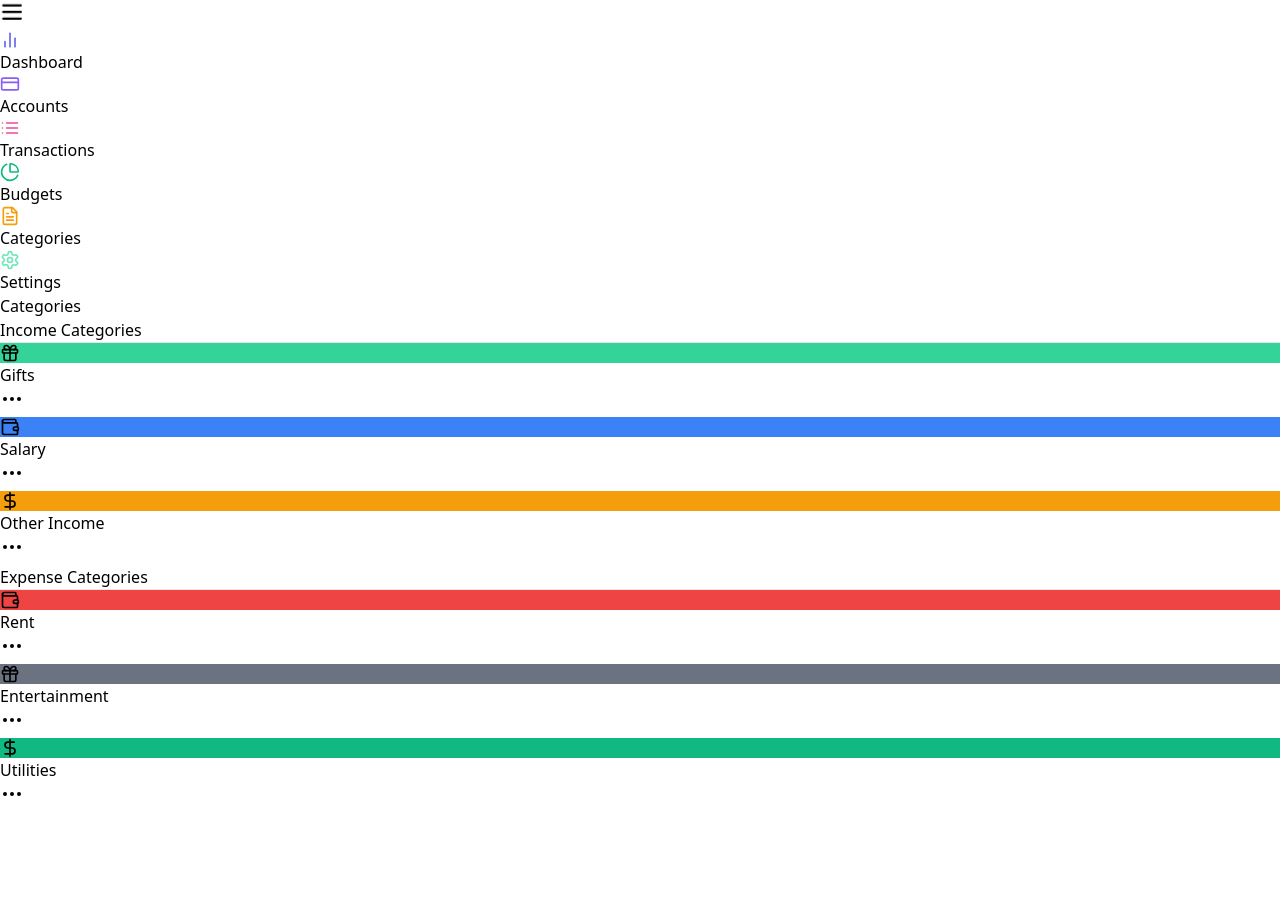
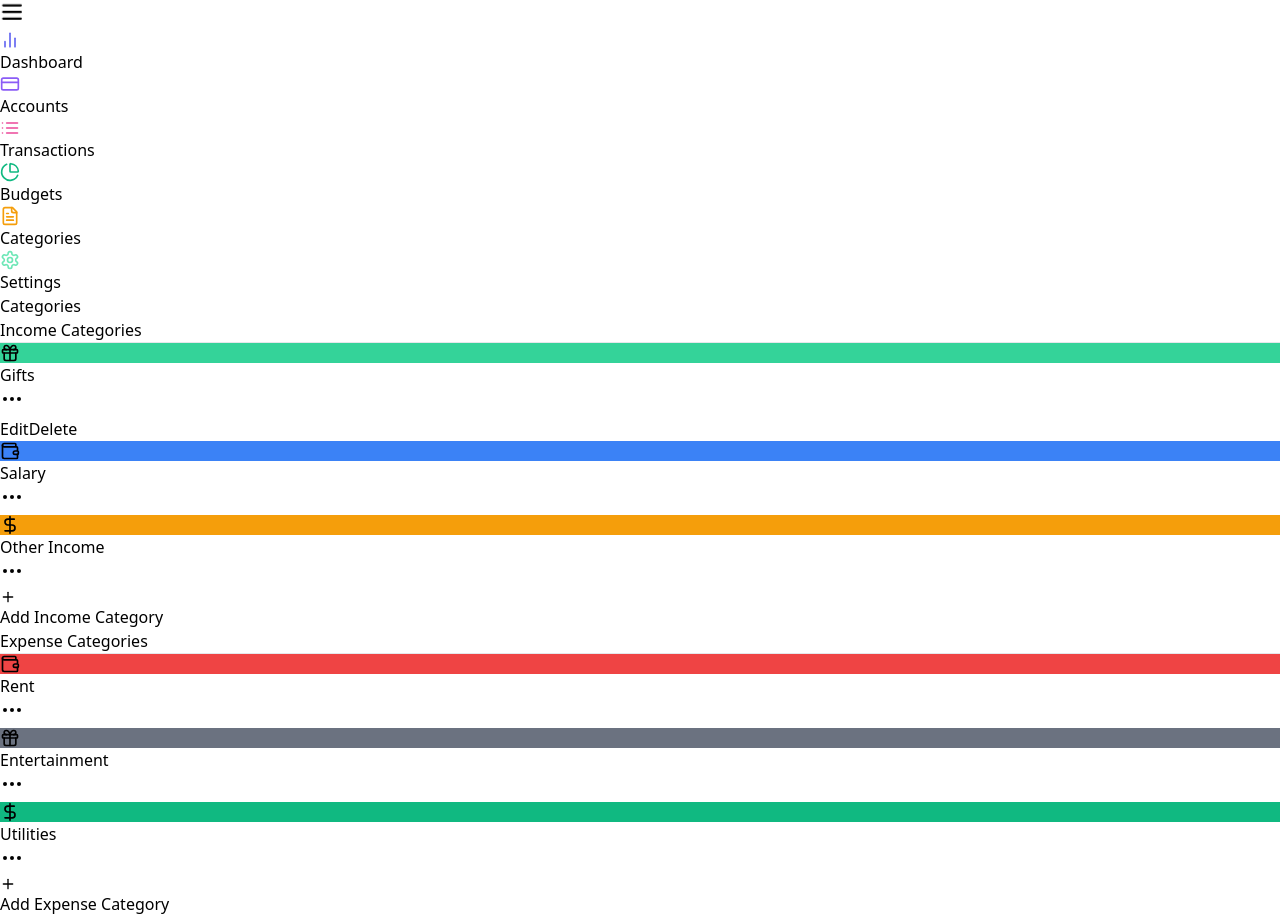
Before and after one commit to MalcolmX2145/expense-tracker-app, a React (Vite) app in the folder frontend/: page /categories in a window 1280 px wide. Both pictures are taken after a click on the button 12 px from the left and 399 px from the top of the page. Before the commit the page ends 812 px from the top, so only its background shows below. Built offline with nearby package versions, Linux system fonts and the light colour scheme.

Commit message:
Done with Transactions

```diff
--- a/frontend/src/components/categories/CategoryItem.jsx
+++ b/frontend/src/components/categories/CategoryItem.jsx
@@ -1,10 +1,30 @@
+import { useState, useRef, useEffect } from "react";
 import { motion } from "framer-motion";
 import { Ellipsis } from "lucide-react";
 
-const CategoryItem = ({ icon: Icon, color, name }) => {
+const CategoryItem = ({ icon: Icon, color, name, onEdit, onDelete }) => {
+  const [isDropdownOpen, setIsDropdownOpen] = useState(false);
+  const dropdownRef = useRef(null);
+
+  const toggleDropdown = () => setIsDropdownOpen((prev) => !prev);
+
+  // Close dropdown when clicking outside
+  useEffect(() => {
+    const handleClickOutside = (event) => {
+      if (dropdownRef.current && !dropdownRef.current.contains(event.target)) {
+        setIsDropdownOpen(false);
+      }
+    };
+
+    document.addEventListener("mousedown", handleClickOutside);
+    return () => {
+      document.removeEventListener("mousedown", handleClickOutside);
+    };
+  }, []);
+
   return (
     <motion.div
-      className="flex items-center justify-between bg-gray-800 bg-opacity-50 backdrop-blur-md p-4 rounded-md shadow-md border border-gray-700"
+      className="relative flex items-center justify-between bg-gray-800 bg-opacity-50 backdrop-blur-md p-4 rounded-md shadow-md border border-gray-700"
       whileHover={{ scale: 1.02 }}
     >
       <div className="flex items-center">
@@ -16,9 +36,32 @@ const CategoryItem = ({ icon: Icon, color, name }) => {
         </div>
         <span className="ml-4 text-gray-100 font-medium">{name}</span>
       </div>
-      <button className="p-2 rounded-full hover:bg-gray-700 transition-colors">
-        <Ellipsis className="text-gray-400" />
-      </button>
+      <div className="relative" ref={dropdownRef}>
+        <button
+          className="p-2 rounded-full hover:bg-gray-700 transition-colors"
+          onClick={toggleDropdown}
+        >
+          <Ellipsis className="text-gray-400" />
+        </button>
+        {isDropdownOpen && (
+          <div
+            className="absolute right-0 bottom-full mb-2 bg-gray-700 text-white rounded-md shadow-lg w-40"
+          >
+            <button
+              onClick={onEdit}
+              className="block w-full px-4 py-2 text-left hover:bg-gray-600"
+            >
+              Edit
+            </button>
+            <button
+              onClick={onDelete}
+              className="block w-full px-4 py-2 text-left hover:bg-gray-600"
+            >
+              Delete
+            </button>
+          </div>
+        )}
+      </div>
     </motion.div>
   );
 };
--- /dev/null
+++ b/frontend/src/components/categories/EditCategoryModal.jsx
@@ -0,0 +1,46 @@
+import React from "react";
+
+const EditCategoryModal = ({ isOpen, onClose, category, onSave }) => {
+  const [newName, setNewName] = React.useState(category?.name || "");
+
+  if (!isOpen) return null;
+
+  const handleSave = () => {
+    onSave(newName);
+    onClose();
+  };
+
+  return (
+    <div className="fixed inset-0 flex items-center justify-center bg-black bg-opacity-50 z-50">
+      <div className="bg-gray-800 p-6 rounded shadow-lg w-96">
+        <h2 className="text-lg font-semibold text-white mb-4">Edit Category</h2>
+        <label htmlFor="categoryName" className="block text-sm text-gray-400 mb-2">
+          Category Name
+        </label>
+        <input
+          id="categoryName"
+          type="text"
+          value={newName}
+          onChange={(e) => setNewName(e.target.value)}
+          className="w-full px-3 py-2 bg-gray-700 text-white rounded mb-4 focus:outline-none focus:ring focus:ring-indigo-500"
+        />
+        <div className="flex justify-end space-x-2">
+          <button
+            onClick={onClose}
+            className="px-4 py-2 bg-gray-600 text-white rounded hover:bg-gray-700"
+          >
+            Cancel
+          </button>
+          <button
+            onClick={handleSave}
+            className="px-4 py-2 bg-indigo-500 text-white rounded hover:bg-indigo-600"
+          >
+            Save
+          </button>
+        </div>
+      </div>
+    </div>
+  );
+};
+
+export default EditCategoryModal;
--- a/frontend/src/pages/Categories.jsx
+++ b/frontend/src/pages/Categories.jsx
@@ -1,20 +1,66 @@
+import { useState } from "react";
 import Header from "../components/Header";
 import CategoryItem from "../components/categories/CategoryItem.jsx";
+import EditCategoryModal from "../components/categories/EditCategoryModal";
+import { ToastContainer, toast } from "react-toastify";
+import "react-toastify/dist/ReactToastify.css";
 
-import { Gift, Wallet, DollarSign } from "lucide-react";
+import { Gift, Wallet, DollarSign, Plus } from "lucide-react";
 
 const Categories = () => {
-  const incomeCategories = [
+  const [incomeCategories, setIncomeCategories] = useState([
     { icon: Gift, color: "#34D399", name: "Gifts" },
     { icon: Wallet, color: "#3B82F6", name: "Salary" },
     { icon: DollarSign, color: "#F59E0B", name: "Other Income" },
-  ];
+  ]);
 
-  const expenseCategories = [
+  const [expenseCategories, setExpenseCategories] = useState([
     { icon: Wallet, color: "#EF4444", name: "Rent" },
     { icon: Gift, color: "#6B7280", name: "Entertainment" },
     { icon: DollarSign, color: "#10B981", name: "Utilities" },
-  ];
+  ]);
+
+  const [isModalOpen, setIsModalOpen] = useState(false);
+  const [currentCategory, setCurrentCategory] = useState(null);
+  const [isIncome, setIsIncome] = useState(true);
+
+  const handleEdit = (category, isIncomeCategory) => {
+    setCurrentCategory(category);
+    setIsIncome(isIncomeCategory);
+    setIsModalOpen(true);
+  };
+
+  const handleDelete = (categoryName, isIncomeCategory) => {
+    if (isIncomeCategory) {
+      setIncomeCategories((prev) =>
+        prev.filter((cat) => cat.name !== categoryName)
+      );
+      toast.success(`Income category "${categoryName}" deleted!`);
+    } else {
+      setExpenseCategories((prev) =>
+        prev.filter((cat) => cat.name !== categoryName)
+      );
+      toast.success(`Expense category "${categoryName}" deleted!`);
+    }
+  };
+
+  const handleSave = (newName) => {
+    if (isIncome) {
+      setIncomeCategories((prev) =>
+        prev.map((cat) =>
+          cat.name === currentCategory.name ? { ...cat, name: newName } : cat
+        )
+      );
+    } else {
+      setExpenseCategories((prev) =>
+        prev.map((cat) =>
+          cat.name === currentCategory.name ? { ...cat, name: newName } : cat
+        )
+      );
+    }
+
+    toast.success(`Category updated to "${newName}"`);
+  };
 
   return (
     <div className="flex-1 overflow-auto relative z-10 flex flex-col space-y-6">
@@ -31,8 +77,24 @@ const Categories = () => {
               icon={category.icon}
               color={category.color}
               name={category.name}
+              onEdit={() => handleEdit(category, true)}
+              onDelete={() => handleDelete(category.name, true)}
             />
           ))}
+        </div>
+        <div className="flex justify-center mt-4">
+          <button
+            onClick={() =>
+              setIncomeCategories([
+                ...incomeCategories,
+                { icon: Gift, color: "#A78BFA", name: "New Income" },
+              ])
+            }
+            className="flex items-center gap-2 px-4 py-2 bg-green-500 text-white rounded hover:bg-green-600"
+          >
+            <Plus size={16} />
+            Add Income Category
+          </button>
         </div>
       </div>
 
@@ -47,10 +109,35 @@ const Categories = () => {
               icon={category.icon}
               color={category.color}
               name={category.name}
+              onEdit={() => handleEdit(category, false)}
+              onDelete={() => handleDelete(category.name, false)}
             />
           ))}
         </div>
+        <div className="flex justify-center mt-4">
+          <button
+            onClick={() =>
+              setExpenseCategories([
+                ...expenseCategories,
+                { icon: Wallet, color: "#F87171", name: "New Expense" },
+              ])
+            }
+            className="flex items-center gap-2 px-4 py-2 bg-red-500 text-white rounded hover:bg-red-600"
+          >
+            <Plus size={16} />
+            Add Expense Category
+          </button>
+        </div>
       </div>
+
+      <EditCategoryModal
+        isOpen={isModalOpen}
+        onClose={() => setIsModalOpen(false)}
+        category={currentCategory}
+        onSave={handleSave}
+      />
+
+      <ToastContainer />
     </div>
   );
 };
```
